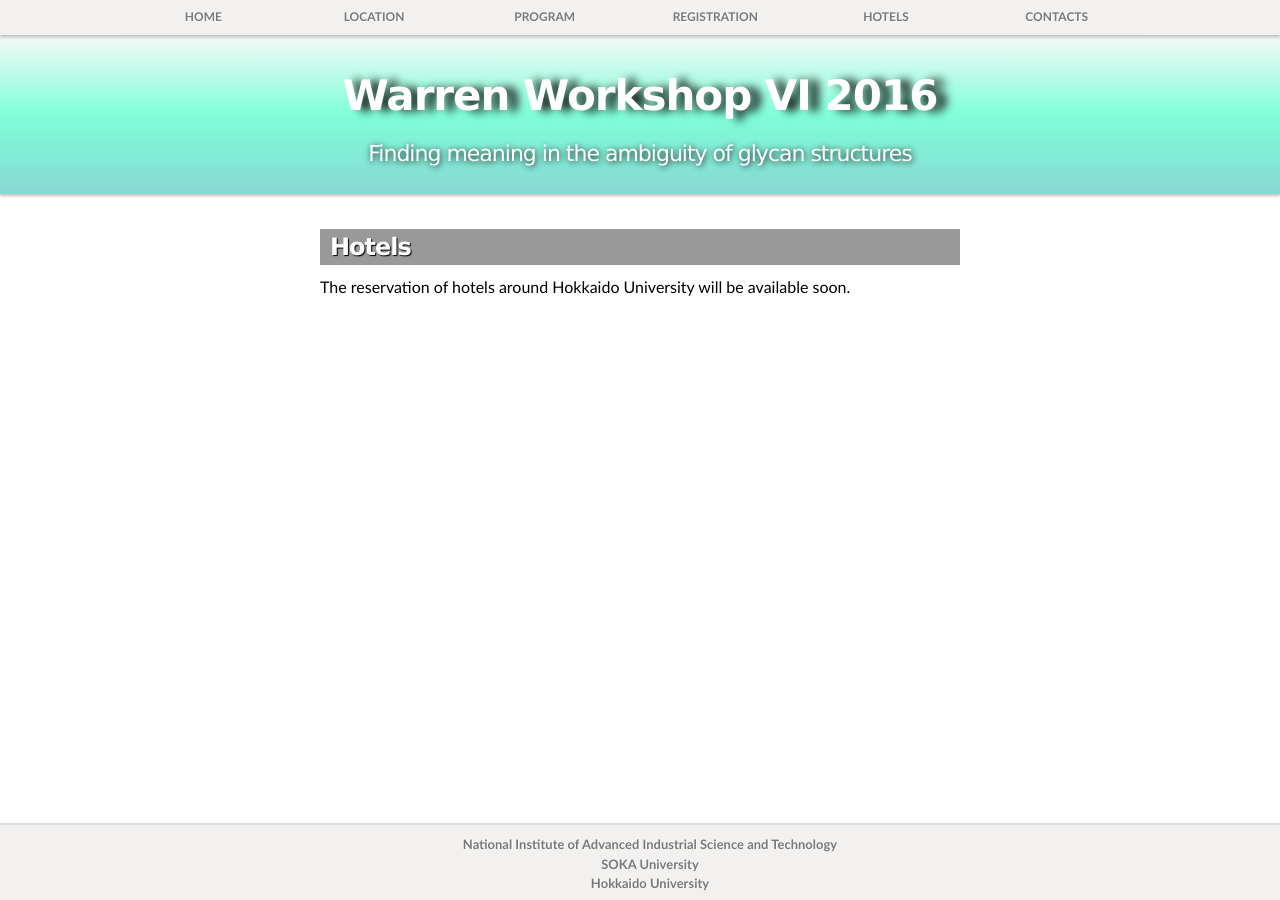
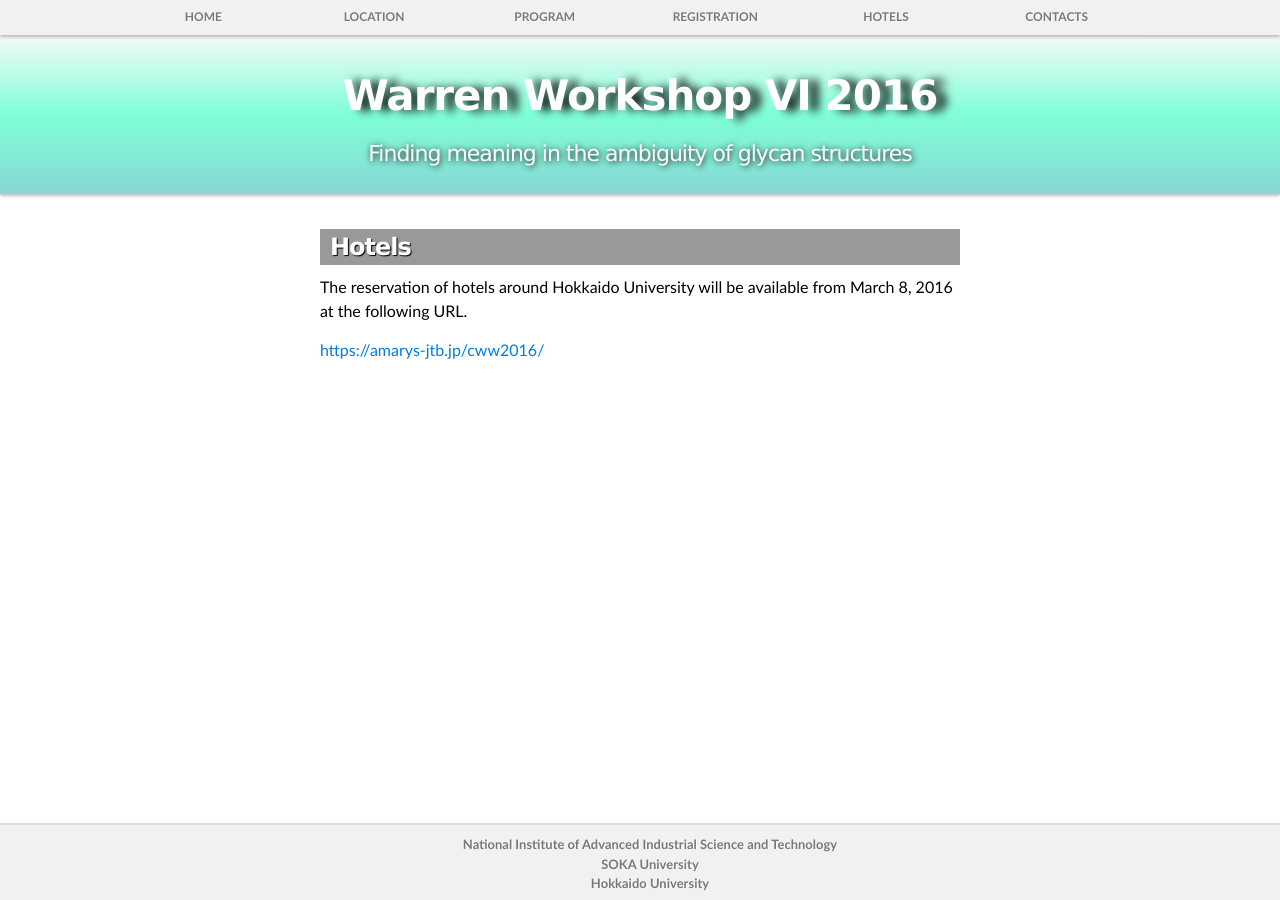
Before and after one commit to yamazakiM/WarrenWorkshop2016, a Jekyll site: the page built from hotels/index.md, in a window 1280 px wide. Built offline with Jekyll 4.4.1, drawn with Linux system fonts in a browser that asks for light colours; nearby versions of some CDN libraries; library files that are not in the unit come from our copies.

Commit message:
Update index.md

```diff
--- a/hotels/index.md
+++ b/hotels/index.md
@@ -7,6 +7,7 @@ layout: default
   <section id="main_content" class="inner">
     <h3 id="location">Hotels</h3>
     <!--<hr>-->
-  <p>The reservation of hotels around Hokkaido University  will be available soon.</p>
+   <p>The reservation of hotels around Hokkaido University  will be available from March 8, 2016 at the following URL.</p>
+  <p><a href="https://amarys-jtb.jp/cww2016/" target="_blank">https://amarys-jtb.jp/cww2016/</a></p>
   </section>
 </div>
```
